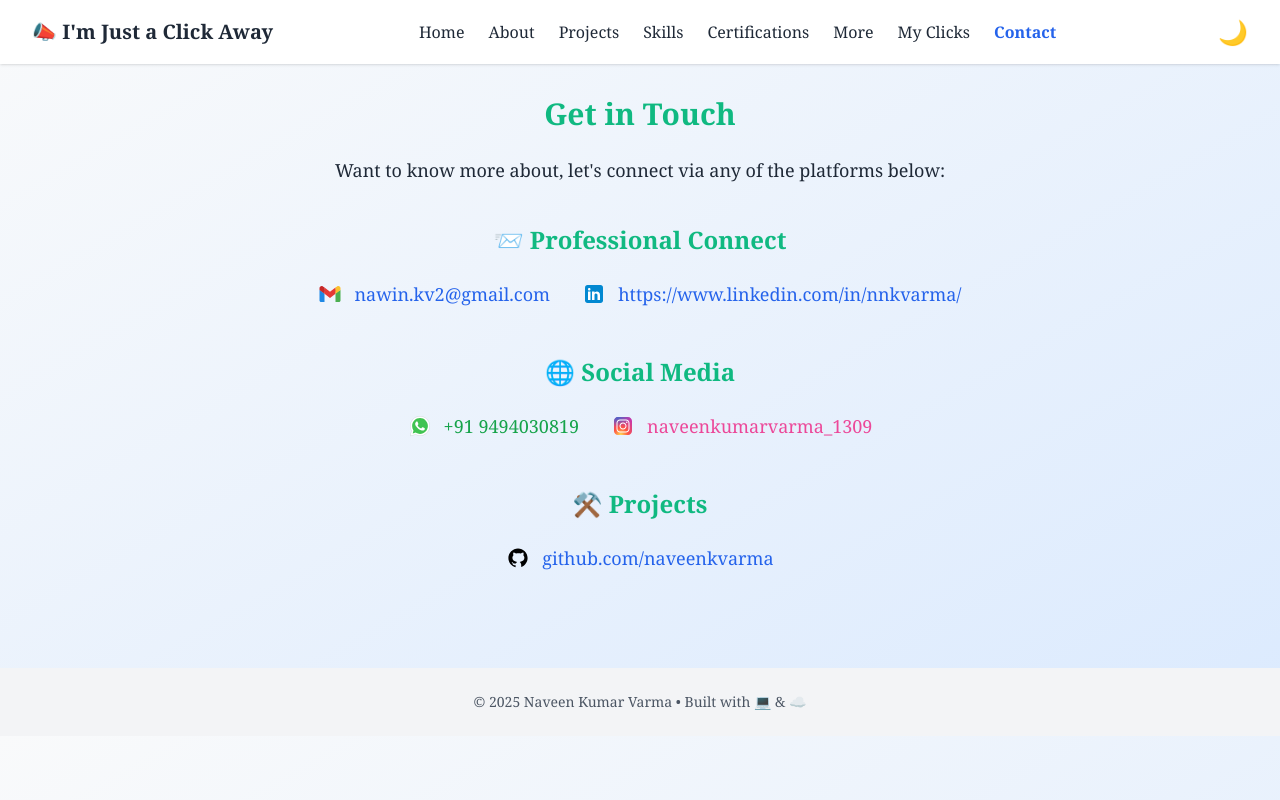
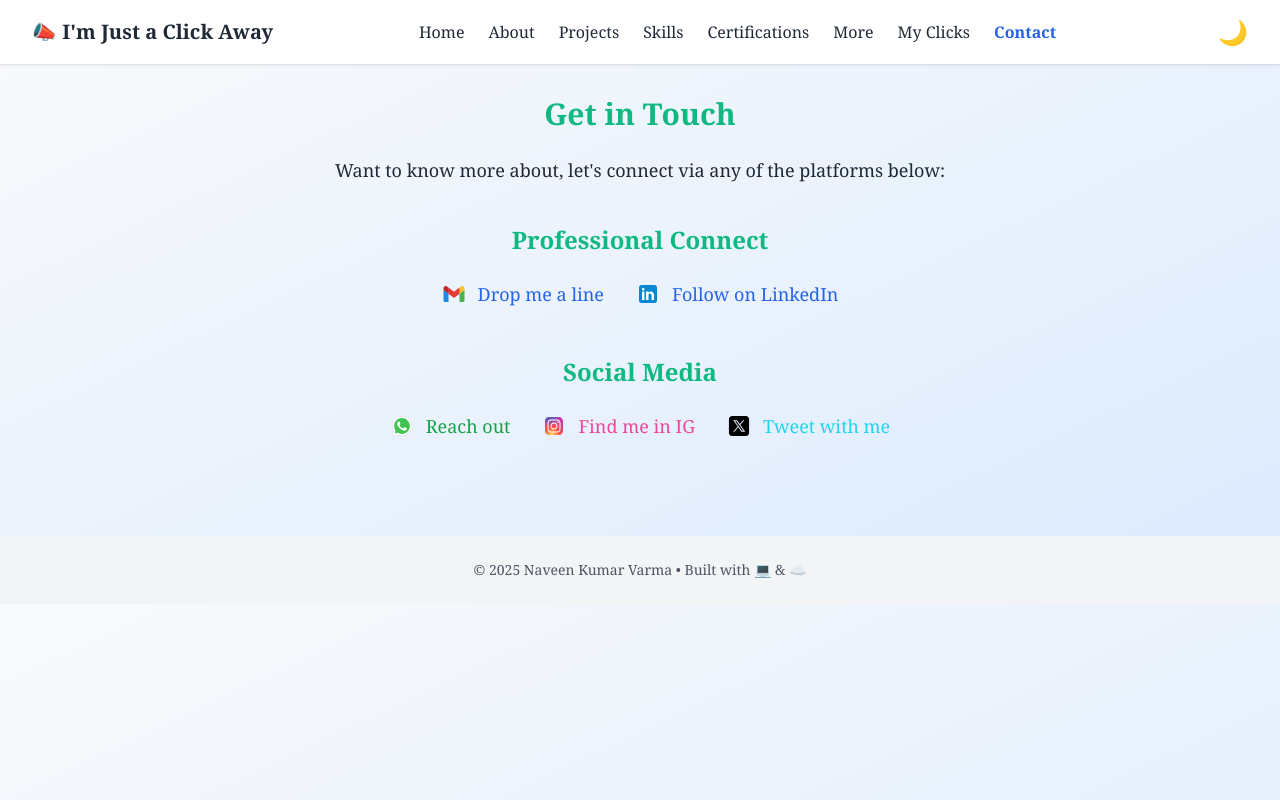
Before and after one commit to naveenkvarma/my-portfolio, a plain HTML site: page contact.html in a window 1280 px wide. Drawn offline with nearby package versions, Linux system fonts and the light colour scheme.

Commit message:
Updated files and done with basic works that is changing the minor issues

```diff
--- a/contact.html
+++ b/contact.html
@@ -61,48 +61,54 @@
 
     <!-- 📨 Professional Connect -->
     <div class="mb-12">
-      <h3 class="text-2xl font-semibold mb-6 text-emerald-500">📨 Professional Connect</h3>
+      <h3 class="text-2xl font-semibold mb-6 text-emerald-500">Professional Connect</h3>
       <div class="flex flex-col sm:flex-row justify-center items-center gap-8 text-lg">
 
         <!-- 📧 Gmail -->
         <a href="mailto:nawin.kv2@gmail.com" target="_blank"
           class="flex items-center gap-3 text-blue-600 hover:underline hover:text-blue-700 transition">
           <img src="assets/icons8-gmail.svg" alt="Email" class="w-6 h-6" />
-          <span>nawin.kv2@gmail.com</span>
+          <span>Drop me a line</span>
         </a>
 
         <!-- 💼 LinkedIn -->
         <a href="https://www.linkedin.com/in/nnkvarma/" target="_blank"
           class="flex items-center gap-3 text-blue-600 hover:underline hover:text-blue-700 transition">
           <img src="assets/icons8-linkedin.svg" alt="LinkedIn" class="w-6 h-6" />
-          <span>https://www.linkedin.com/in/nnkvarma/</span>
+          <span>Follow on LinkedIn</span>
         </a>
       </div>
     </div>
 
     <!-- 🌐 Social Media -->
     <div>
-      <h3 class="text-2xl font-semibold mb-6 text-emerald-500">🌐 Social Media</h3>
+      <h3 class="text-2xl font-semibold mb-6 text-emerald-500">Social Media</h3>
       <div class="flex flex-col sm:flex-row justify-center items-center gap-8 text-lg">
 
         <!-- 📱 WhatsApp -->
         <a href="https://wa.me/919494030819" target="_blank"
           class="flex items-center gap-3 text-green-600 hover:underline hover:text-green-700 transition">
           <img src="assets/icons8-whatsapp.svg" alt="WhatsApp" class="w-6 h-6" />
-          <span>+91 9494030819</span>
+          <span>Reach out</span>
         </a>
 
         <!-- 📱 Instagram -->
         <a href="https://www.instagram.com/naveenkumarvarma_1309?igsh=MXF1bzhoOTgzZWJxYg==" target="_blank"
           class="flex items-center gap-3 text-pink-500 hover:underline hover:text-pink-600 transition">
           <img src="assets/icons8-instagram.svg" alt="Instagram" class="w-6 h-6" />
-          <span>naveenkumarvarma_1309</span>
+          <span>Find me in IG</span>
+        </a>
+        <!-- 🐦 Twitter -->
+        <a href="https://x.com/nnk_varma3699" target="_blank"
+          class="flex items-center gap-3 text-cyan-400 hover:underline hover:text-blue-500 transition">
+          <img src="assets/icons8-twitter.svg" alt="Twitter" class="w-6 h-6" />
+          <span>Tweet with me</span>
         </a>
       </div>
     </div>
 
     <!-- ⚒️ GitHub -->
-    <div class="mt-12">
+    <!-- <div class="mt-12">
       <h3 class="text-2xl font-semibold mb-6 text-emerald-500">⚒️ Projects</h3>
       <div class="flex flex-col sm:flex-row justify-center items-center gap-9 text-lg">
         <a href="https://github.com/naveenkvarma" target="_blank"
@@ -111,7 +117,7 @@
           <span>github.com/naveenkvarma</span>
         </a>
       </div>
-    </div>
+    </div> -->
   </main>
 
   <!-- ✅ Footer -->
```
Also changed, not shown: personal.html (+1 -0 lines), assets/icons8-twitter.svg (added), 1 other file.
